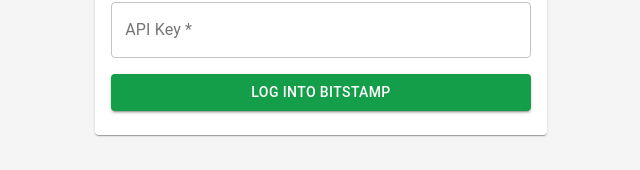
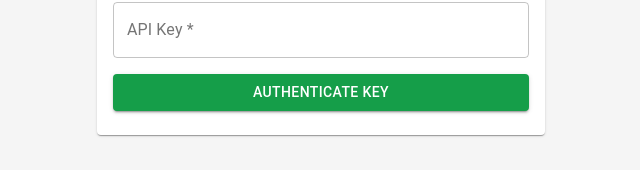
Before and after one commit to nawabgit/crypto-purchaser, a React (Create React App) app in the folder crypto-app/: page / in a window 1280 px wide. Both pictures are taken after a click on the button "LOG INTO BITSTAMP". Shown: the part 379-549 px from the top of the page, without its empty margins (319-959 px from the left). Built offline with nearby package versions, Linux system fonts and the light colour scheme.

Commit message:
edited "log into bitstamp" to "Authenticate key"

```diff
--- a/crypto-app/src/app.tsx
+++ b/crypto-app/src/app.tsx
@@ -121,7 +121,7 @@
                         paddingTop: 10,
                       }}
                       src={bitstampLogo}
-                      title="Company Small Logo"
+                      title="Bitstamp Logo"
                     />
                   }
                 ></CardHeader>
@@ -133,7 +133,7 @@
                     type="password"
                   />
                   <Button mt={2} fullWidth variant="contained" color="primary">
-                    Log into Bitstamp
+                    Authenticate Key
                   </Button>
                 </CardContent>
               </div>
```
